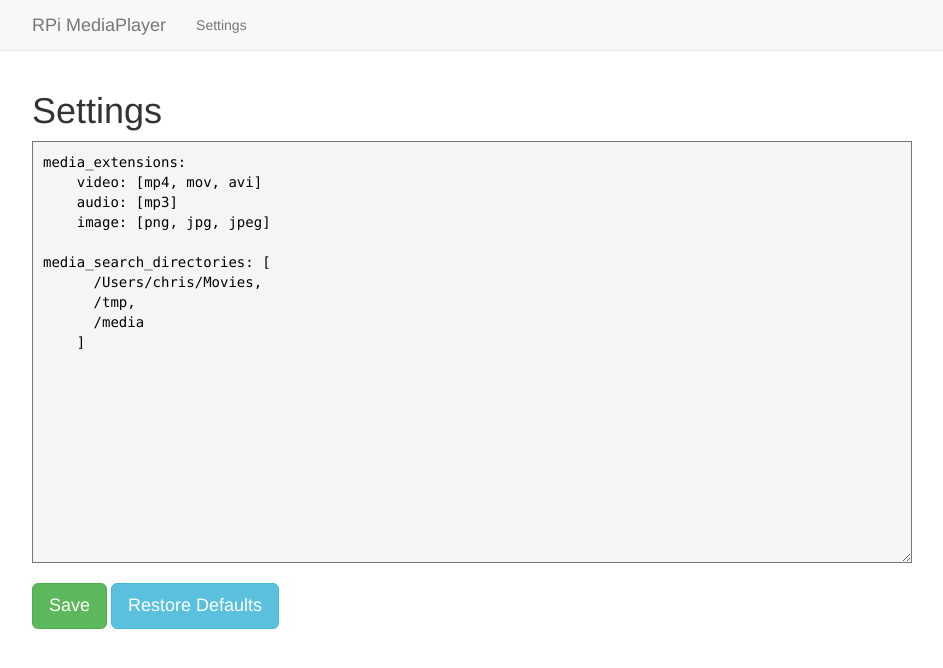
After one commit to metachris/rpi-mediaplayer, a Django app: page /settings/ in a window 1280 px wide. The commit adds this page. Shown: the top 668 px of the page, without its empty margins (38-981 px from the left). Run offline with Django 3.2, Linux system fonts and the light colour scheme; parts of the project's set-up code (start-up, migrations or seed data) failed here and were passed over; some libraries are stand-ins or nearby versions.

Commit message:
web frontend w/ settings, playlist, drag&drop media list

```diff
--- /dev/null
+++ b/player_settings.yaml
@@ -0,0 +1,10 @@
+media_extensions:
+    video: [mp4, mov, avi]
+    audio: [mp3]
+    image: [png, jpg, jpeg]
+
+media_search_directories: [
+      /Users/chris/Movies,
+      /tmp,
+      /media
+    ]
--- /dev/null
+++ b/playlist.yaml
@@ -0,0 +1,2 @@
+{playlist: [!!python/unicode '/Users/chris/Movies/d.jpg', !!python/unicode '/Users/chris/Movies/a.mp4',
+    !!python/unicode 'c.mp3', !!python/unicode '/Users/chris/Movies/x3.avi']}
--- a/web_frontend/app/urls.py
+++ b/web_frontend/app/urls.py
@@ -1,7 +1,6 @@
 from django.conf.urls import patterns, include, url
 from django.views.generic import TemplateView
 
-from main.views import LogoutView
 from main.views import *
 
 from django.contrib.auth.decorators import login_required, permission_required
@@ -12,7 +11,11 @@ admin.autodiscover()
 
 urlpatterns = patterns('',
     # Home
-    url(r'^$', TemplateView.as_view(template_name="index.html"), name='home'),
+    url(r'^$', index_view, name='home'),
+
+    url(r'^playlist_save/$', playlist_save, name="playlist_save"),
+    url(r'^settings/$', settings_view, name="settings"),
+    url(r'^settings/restore_defaults$', settings_restore, name="settings_restore"),
 
     # Login, Logout
     (r'^accounts/login/$', 'django.contrib.auth.views.login'),
--- a/web_frontend/main/templates/base.html
+++ b/web_frontend/main/templates/base.html
@@ -1,16 +1,18 @@
 <!DOCTYPE html>
 <html>
 <head>
-    <title>{% block title %}Bitmax AR{% endblock %}</title>
+    <title>{% block title %}RPi MediaPlayer{% endblock %}</title>
     <meta name="viewport" content="width=device-width, initial-scale=1.0">
     <!-- Bootstrap -->
     <link href="{{ STATIC_URL }}css/bootstrap.min.css" rel="stylesheet" media="screen">
+    <link href="{{ STATIC_URL }}css/custom.css" rel="stylesheet" media="screen">
 
     <!-- HTML5 shim and Respond.js IE8 support of HTML5 elements and media queries -->
     <!--[if lt IE 9]>
     <script src="{{ STATIC_URL }}js/html5shiv.js"></script>
     <script src="{{ STATIC_URL }}js/respond.min.js"></script>
     <![endif]-->
+    {% block header_bottom %}{% endblock %}
 </head>
 <body>
 
@@ -24,24 +26,25 @@
                 <span class="icon-bar"></span>
                 <span class="icon-bar"></span>
             </button>
-            <a class="navbar-brand" href="/">Bitmax AR</a>
+            <a class="navbar-brand" href="/">RPi MediaPlayer</a>
         </div>
         <div class="navbar-collapse collapse">
             <ul class="nav navbar-nav">
                 <!--<li class="active"><a href="#">Link</a></li>-->
-                <li class="dropdown">
-                    <a href="#" class="dropdown-toggle" data-toggle="dropdown">Stammdaten <b class="caret"></b></a>
-                    <ul class="dropdown-menu">
-                        <li><a href="/owners/">Eigentümer</a></li>
-                        <li><a href="/heater/">Heizkörper</a></li>
-                        <li class="divider"></li>
-                        <li><a href="/realty/">Liegenschaften</a></li>
-                        <li class="divider"></li>
-                        <li class="dropdown-header">Nav header</li>
-                        <li><a href="#">Separated link</a></li>
-                        <li><a href="#">One more separated link</a></li>
-                    </ul>
-                </li>
+                <li><a href="/settings/">Settings</a></li>
+                <!--<li class="dropdown">-->
+                    <!--<a href="#" class="dropdown-toggle" data-toggle="dropdown">Stammdaten <b class="caret"></b></a>-->
+                    <!--<ul class="dropdown-menu">-->
+                        <!--<li><a href="/owners/">Eigentümer</a></li>-->
+                        <!--<li><a href="/heater/">Heizkörper</a></li>-->
+                        <!--<li class="divider"></li>-->
+                        <!--<li><a href="/realty/">Liegenschaften</a></li>-->
+                        <!--<li class="divider"></li>-->
+                        <!--<li class="dropdown-header">Nav header</li>-->
+                        <!--<li><a href="#">Separated link</a></li>-->
+                        <!--<li><a href="#">One more separated link</a></li>-->
+                    <!--</ul>-->
+                <!--</li>-->
                 <!--<li><a href="#">Link</a></li>-->
                 <!--<li><a href="#">Link</a></li>-->
                 <!--<li class="dropdown">-->
@@ -57,13 +60,13 @@
                     <!--</ul>-->
                 <!--</li>-->
             </ul>
-            <ul class="nav navbar-nav navbar-right">
-                {% if user.is_authenticated %}
-                <li><a href="#">{{ user }}</a></li><li><a href="/logout/">Logout</a></li>
-                {% else %}
-                <li><a href="/accounts/login/?next=/">Login</a></li>
-                {% endif %}
-            </ul>
+            <!--<ul class="nav navbar-nav navbar-right">-->
+                <!--{% if user.is_authenticated %}-->
+                <!--<li><a href="#">{{ user }}</a></li><li><a href="/logout/">Logout</a></li>-->
+                <!--{% else %}-->
+                <!--<li><a href="/accounts/login/?next=/">Login</a></li>-->
+                <!--{% endif %}-->
+            <!--</ul>-->
         </div><!--/.nav-collapse -->
     </div>
     </div>
@@ -73,7 +76,8 @@
 </div>
 
 <!-- jQuery (necessary for Bootstrap's JavaScript plugins) -->
-<script src="//code.jquery.com/jquery.js"></script>
+<script src="//ajax.googleapis.com/ajax/libs/jquery/1.10.2/jquery.min.js"></script>
+<script src="//ajax.googleapis.com/ajax/libs/jqueryui/1.10.3/jquery-ui.min.js"></script>
 <!-- Include all compiled plugins (below), or include individual files as needed -->
 <script src="{{ STATIC_URL }}js/bootstrap.min.js"></script>
 {% block js_bottom %}{% endblock %}
--- /dev/null
+++ b/web_frontend/main/templates/main/settings.html
@@ -0,0 +1,15 @@
+{% extends "base.html" %}
+
+{% block body %}
+        <h1>Settings</h1>
+
+<form action="." method="post">
+    {% csrf_token %}
+
+    <textarea name="settings" cols="100" rows="20" class="monospace" style="background-color: #f5f5f5; padding:10px;">{{ settings }}</textarea>
+    <br />
+    <br />
+    <input type="submit" value="Save" class="btn btn-success btn-lg" />
+    <a href="/settings/restore_defaults" class="btn btn-info btn-lg" />Restore Defaults</a>
+</form>
+{% endblock %}
--- a/web_frontend/main/views.py
+++ b/web_frontend/main/views.py
@@ -11,9 +11,24 @@ from django.views.generic.edit import CreateView, UpdateView, DeleteView
 
 from django.contrib import auth
 from django.core.urlresolvers import reverse_lazy
+from django.conf import settings
 
 #from forms import OwnerForm, HeaterForm
 #from models import Contact, Heater
+import os
+import yaml
+import shutil
+
+def findfiles(dir_base, file_extensions):
+    ret = []
+    for root, dirs, files in os.walk(dir_base):
+        for file in files:
+            if not "." in file:
+                continue
+            ext = file.split(".")[-1]
+            if ext in file_extensions:
+                ret.append(os.path.join(root, file))
+    return ret
 
 
 class LogoutView(View):
@@ -21,78 +36,69 @@ class LogoutView(View):
         auth.logout(request)
         return HttpResponseRedirect("/")
 
-#
-## ======
-## Owners
-## ======
-#class OwnerList(ListView):
-#    model = Contact
-#
-#
-#class OwnerDetail(DetailView):
-#    model = Contact
-#
-#
-#class OwnerCreate(CreateView):
-#    form_class = OwnerForm
-#    model = Contact
-#
-#    def form_valid(self, form):
-#        form.instance.created_by = self.request.user
-#        return super(OwnerCreate, self).form_valid(form)
-#
-#
-#class OwnerUpdate(UpdateView):
-#    template_name = "main/owner_edit.html"
-#    model = Contact
-#
-#
-#class OwnerDelete(DeleteView):
-#    model = Contact
-#    success_url = reverse_lazy('owner_list')
-#
-#
-## ==========
-## Heizkörper
-## ==========
-#def heater_list(request):
-#    heater_all_list = Heater.objects.all()
-#    paginator = Paginator(heater_all_list, 25)
-#
-#    page = request.GET.get('page')
-#    try:
-#        heaters = paginator.page(page)
-#    except PageNotAnInteger:
-#        # If page is not an integer, deliver first page.
-#        heaters = paginator.page(1)
-#    except EmptyPage:
-#        # If page is out of range (e.g. 9999), deliver last page of results.
-#        heaters = paginator.page(paginator.num_pages)
-#    return render(request, 'heater/heater_list.html', {"heaters": heaters})
-#
-#
-#class HeaterDetail(DetailView):
-#    model = Heater
-#    template_name = "heater/heater_detail.html"
-#
-#
-#class HeaterCreate(CreateView):
-#    form_class = HeaterForm
-#    model = Heater
-#    template_name = "heater/heater_form.html"
-#
-#    def form_valid(self, form):
-#        form.instance.created_by = self.request.user
-#        return super(HeaterCreate, self).form_valid(form)
-#
-#
-#class HeaterUpdate(UpdateView):
-#    template_name = "heater/heater_edit.html"
-#    model = Heater
-#
-#
-#class HeaterDelete(DeleteView):
-#    model = Heater
-#    success_url = reverse_lazy('heater_list')
-#    template_name = "heater/heater_confirm_delete.html"
-#
+
+def settings_restore(request):
+    shutil.copyfile(settings.PLAYER_SETTINGS_DEFAULT_YAML_FILE, settings.PLAYER_SETTINGS_YAML_FILE)
+    return HttpResponseRedirect("/settings/")
+
+
+def settings_view(request):
+    if request.method == 'POST': # If the form has been submitted...
+        with open(settings.PLAYER_SETTINGS_YAML_FILE, 'w') as outfile:
+            outfile.write(request.POST.get("settings"))
+            return HttpResponseRedirect("/settings/")
+
+    player_settings = open(settings.PLAYER_SETTINGS_YAML_FILE).read()
+    return render(request, 'main/settings.html', {"settings": player_settings})
+
+
+def index_view(request):
+    PLAYER_SETTINGS = yaml.load(open(settings.PLAYER_SETTINGS_YAML_FILE))
+    PLAYLIST = yaml.load(open(settings.PLAYLIST_YAML_FILE))
+
+    files = {
+        "video": [],
+        "audio": [],
+        "image": [],
+    }
+
+    playlist_files = [
+        #{ "fn": ..., "media": video/audio/image, "existing": True/False}
+    ]
+
+    for fn in PLAYLIST["playlist"]:
+        ext = fn.split(".")[-1]
+        media_type = None
+        if ext in PLAYER_SETTINGS["media_extensions"]["video"]:
+            media_type = "video"
+        elif ext in PLAYER_SETTINGS["media_extensions"]["audio"]:
+            media_type = "audio"
+        elif ext in PLAYER_SETTINGS["media_extensions"]["image"]:
+            media_type = "image"
+        else:
+            raise Exception("Not recognized file type for fn '%s'" % fn)
+
+        playlist_files.append({ "fn": fn, "media": media_type, "existing": os.path.isfile(fn) })
+
+
+    for dir in PLAYER_SETTINGS["media_search_directories"]:
+        files["video"] += [f for f in findfiles(dir, PLAYER_SETTINGS["media_extensions"]["video"]) if f not in PLAYLIST["playlist"]]
+        files["audio"] += [f for f in findfiles(dir, PLAYER_SETTINGS["media_extensions"]["audio"]) if f not in PLAYLIST["playlist"]]
+        files["image"] += [f for f in findfiles(dir, PLAYER_SETTINGS["media_extensions"]["image"]) if f not in PLAYLIST["playlist"]]
+
+    print playlist_files
+    print files
+    return render(request, 'index.html', {"media_files": files, "playlist_files": playlist_files })
+
+
+def playlist_save(request):
+    if request.method == 'POST': # If the form has been submitted...
+        data = {
+            "playlist": request.POST.getlist("fn[]"),
+        }
+        print data
+        with open(settings.PLAYLIST_YAML_FILE, 'w') as outfile:
+            outfile.write( yaml.dump(data, default_flow_style=True) )
+
+        return HttpResponseRedirect("/")
+    return HttpResponse("no post")
--- /dev/null
+++ b/web_frontend/static/css/custom.css
@@ -0,0 +1,3 @@
+.monospace {
+    font-family: Monaco,Menlo,Consolas,"Courier New",monospace;
+}
```
Also changed, not shown: player_settings_default.yaml (added, +10 -0 lines), web_frontend/app/settings.py (+6 -1 lines), web_frontend/main/templates/index.html (+51 -1 lines), db.sqlite (deleted), web_frontend/db.sqlite (added).
